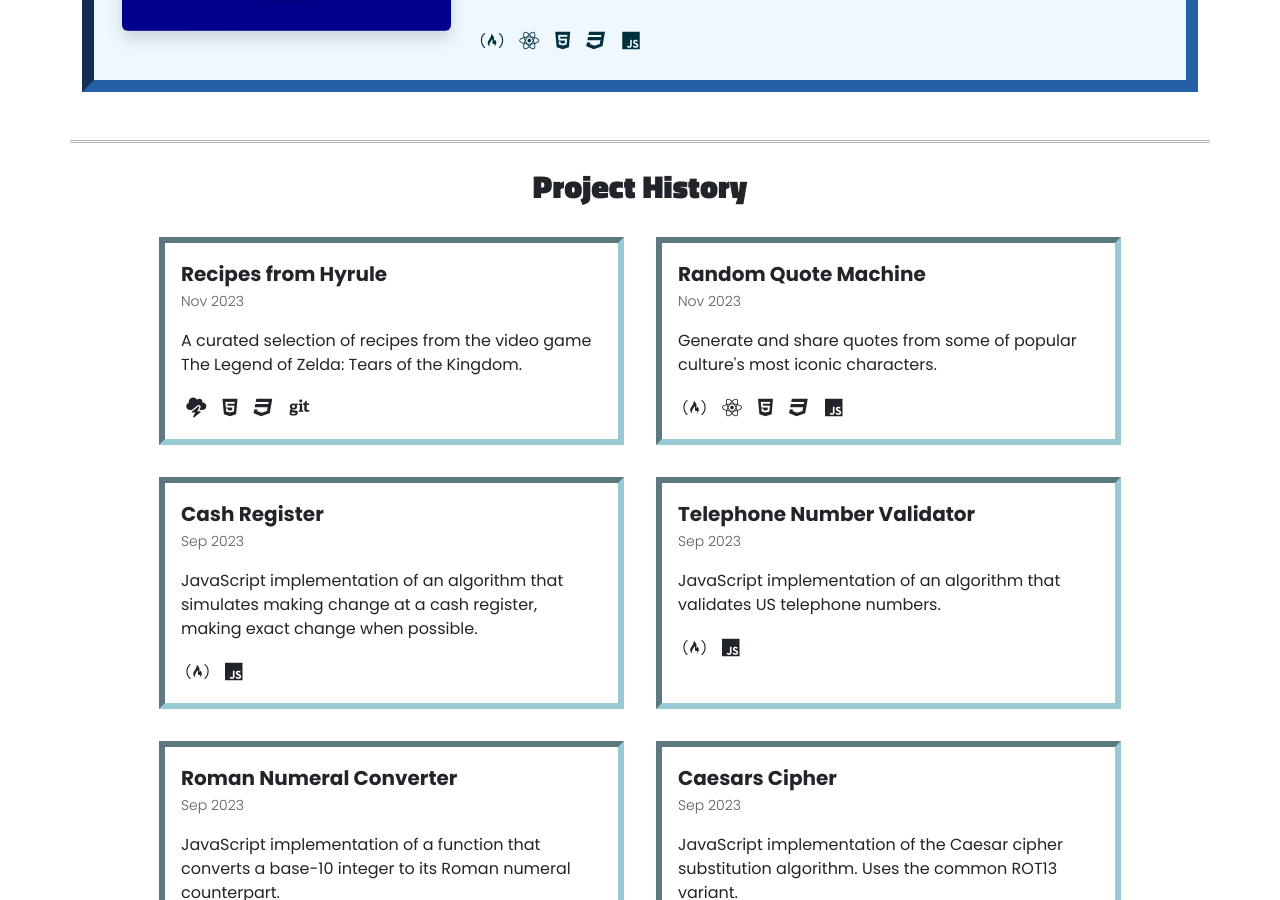
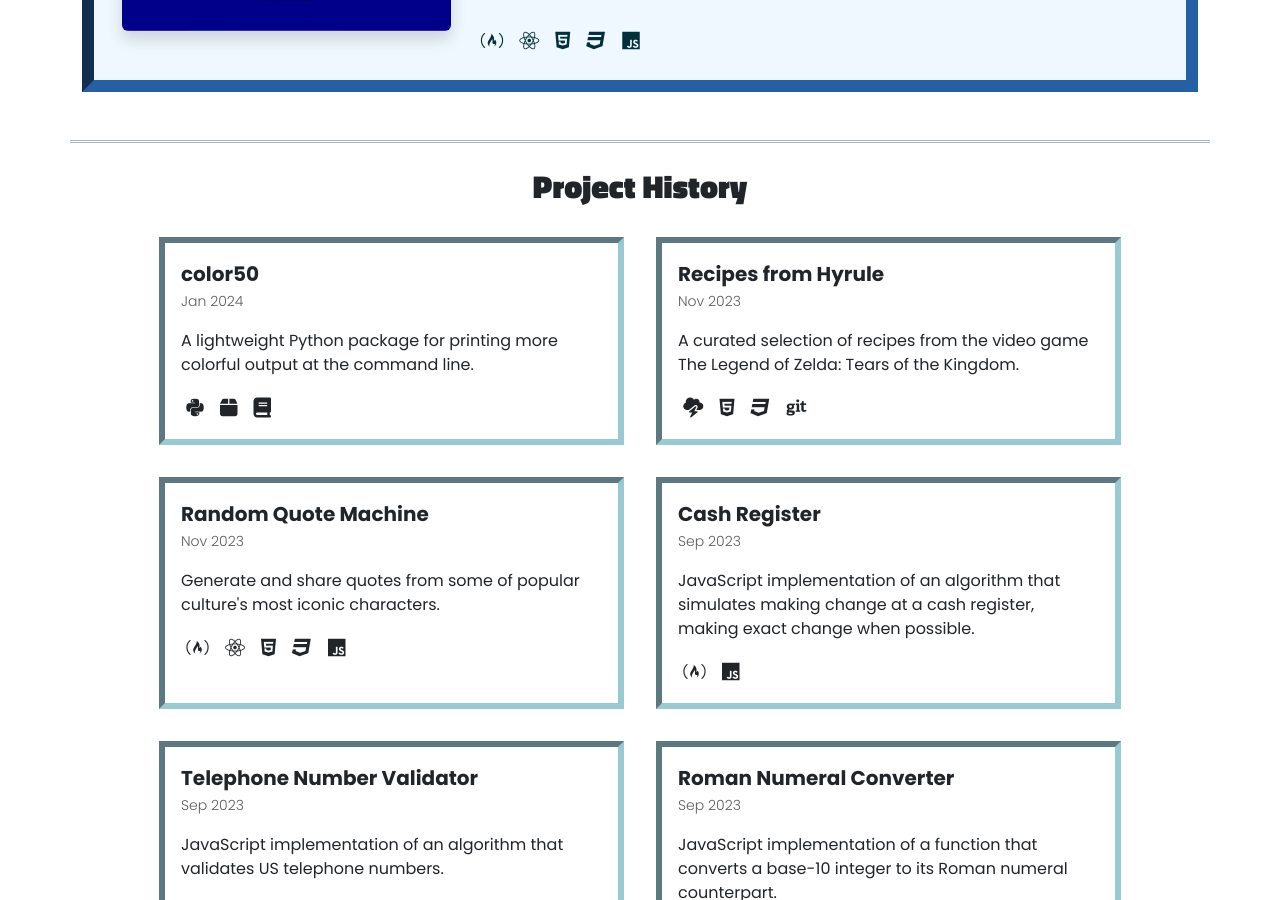
Before and after one commit to DanielTheFletch/portfolio, a Jekyll site: the page built from projects.html, in a window 1280 px wide and 900 px high, scrolled down 1206 px. Built offline with Jekyll 4.4.1, drawn with Linux system fonts in a browser that asks for light colours.

Commit message:
Add project page for color50

```diff
--- a/_data/certifications.yml
+++ b/_data/certifications.yml
@@ -9,7 +9,6 @@
     - Python
     - Pytest
     - PyPI
-    - Sphinx
 - title: "freeCodeCamp"
   subtitle: "Web development certifications in the realm of HTML, CSS, JavaScript, and beyond."
   certs:
--- /dev/null
+++ b/_projects/proj-color50.html
@@ -0,0 +1,76 @@
+---
+# Title variants
+title: color50
+slug: color50
+
+# Key information
+date: 2024-01-03
+desc: "A lightweight Python package for printing more colorful output at the command line."
+type: "Course Project: CS50P at Harvard University"
+
+# Icons
+icons:
+  - "fa-brands fa-python"
+  - "fa-solid fa-box"
+  - "fa-solid fa-book"
+
+# Preview image metadata
+img_src: "preview-color50.png"
+img_alt: "A colorful thumbnail featuring the text \"color50\" and the Python logo"
+
+# Skills learned
+skills:
+  - Python
+  - PyPI
+  - Sphinx
+
+# Direct link metadata
+link_href: "https://pypi.org/project/color50"
+link_site: "PyPI"
+---
+
+<!-- Description and details -->
+<section class="container main-section">
+  <h2 class="site-heading">Project Details</h2>
+  <p class="site-subheading">{{ page.desc }}</p>
+  <p>For my final project submission in Harvard University's CS50P course, I wanted to challenge myself to learn something entirely new related to the Python language. Something that's always interested me is the logistics behind creating and distributing a Python package for other developers to use in their projects, so I ultimately decided to make that the focus of my project. After some further brainstorming, I came to the conclusion that I wanted to create a Python package to help streamline the process of printing text in color at the terminal. This is another thing I've always been fascinated by but never really looked into before, so I thought it would be a great fit to pair with the package idea.</p>
+  <p class="mb-4">The final result is <span class="fw-bold text-primary-emphasis">color50</span>, a Python package consisting of four modules, two classes, multiple helper functions, and a series of named constants. See below for a brief summary of the package contents, and check out the <a class="external-link" href="https://color50.readthedocs.io/en/latest/usage.html">Usage Guide</a> or <a class="external-link" href="https://color50.readthedocs.io/en/latest/demo.html">Demo Files</a> sections of the documentation for some simple demonstrations!</p>
+  <p class="fw-bold mb-1"><span class="text-primary-emphasis">color50</span> package contents:</p>
+  <ul class="mb-4">
+    <li>
+      <span class="fw-bold">color</span> module &ndash; Contains the custom &nbsp;<code>Color</code>&nbsp; class and related functionality.
+      <ul class="mb-1">
+        <li>&nbsp;<code>Color</code>&nbsp; class &ndash; A custom class for storing and using colors in Python. Stores colors internally as the color's corresponding RGB values.</li>
+      </ul>
+    </li>
+    <li>
+      <span class="fw-bold">core_functions</span> module &ndash; Contains four standalone functions that enable more intuitive color generation and usage.
+      <ul class="mb-1">
+        <li>&nbsp;<code>rgb</code>&nbsp; function &ndash; Returns a valid &nbsp;<code>Color</code>&nbsp; object based on the RGB values passed as parameters.</li>
+        <li>&nbsp;<code>hexcode</code>&nbsp; function &ndash; Returns a valid &nbsp;<code>Color</code>&nbsp; object based on the HEX color code passed as a parameter.</li>
+        <li>&nbsp;<code>css</code>&nbsp; function &ndash; Returns a valid &nbsp;<code>Color</code>&nbsp; object based on the CSS color name passed as a parameter.</li>
+        <li>&nbsp;<code>colorize</code>&nbsp; function &ndash; Returns a valid &nbsp;<code>Color</code>&nbsp; Intended for use as a decorator that enables
+        a simple-yet-effective way to alter the color of the output for an entire function.</li>
+      </ul>
+    </li>
+    <li>
+      <span class="fw-bold">colorstr</span> module &ndash; Contains the custom &nbsp;<code>ColorStr</code>&nbsp; class and related functionality.
+      <ul class="mb-1">
+        <li>&nbsp;<code>ColorStr</code>&nbsp; class &ndash; A custom class for storing and using colorful strings in Python. Provides separate properties for optional usage of both foreground and background color modifiers.</li>
+      </ul>
+    </li>
+    <li>
+      <span class="fw-bold">constants</span> module &ndash; Contains an assortment of pre-defined, string literal constants for interfacing more directly with ANSI color code sequencing.
+    </li>
+  </ul>
+  <p>This project ended up being <span class="fst-italic">much</span> grander in scope than I originally anticipated; however, I still found it to be an extremely rewarding experience. I'm very happy with what I've learned, the experience I've gained, and how the project turned out! I hope other Python developers or CS50 students can find some utility in the <span class="fw-bold text-primary-emphasis">color50</span> package.</p>
+  <p class="mt-4 mb-0">And with that, I now must say:</p>
+  <p class="mt-0 mb-4"><span class="fst-italic">This was CS50P!</span></p>
+  <p class="fw-bold mb-1">Relevant links:</p>
+  <ul>
+    <li><a class="external-link" href="https://cs50.harvard.edu/python/2022/project/">CS50P final project specifications</a></li>
+    <li><a class="external-link" href="https://pypi.org/project/color50">Project listing on PyPI</a></li>
+    <li><a class="external-link" href="https://github.com/danielthefletch/color50">Project source code on GitHub</a></li>
+    <li><a class="external-link" href="https://color50.readthedocs.io">Read the project documentation</a></li>
+  </ul>
+</section>
--- a/_projects/proj-rgb-defender.html
+++ b/_projects/proj-rgb-defender.html
@@ -6,7 +6,7 @@
 # Key information
 date: 2023-08-15
 desc: "In this online microgame, protect your rocket on its maiden voyage into space as you become swarmed by cosmic splotches."
-type: "Course Project: Harvard CS50x"
+type: "Course Project: CS50x at  Harvard University"
 
 # Icons
 icons:
```
Also changed, not shown: assets/img/proj-previews/preview-color50.png (added).
